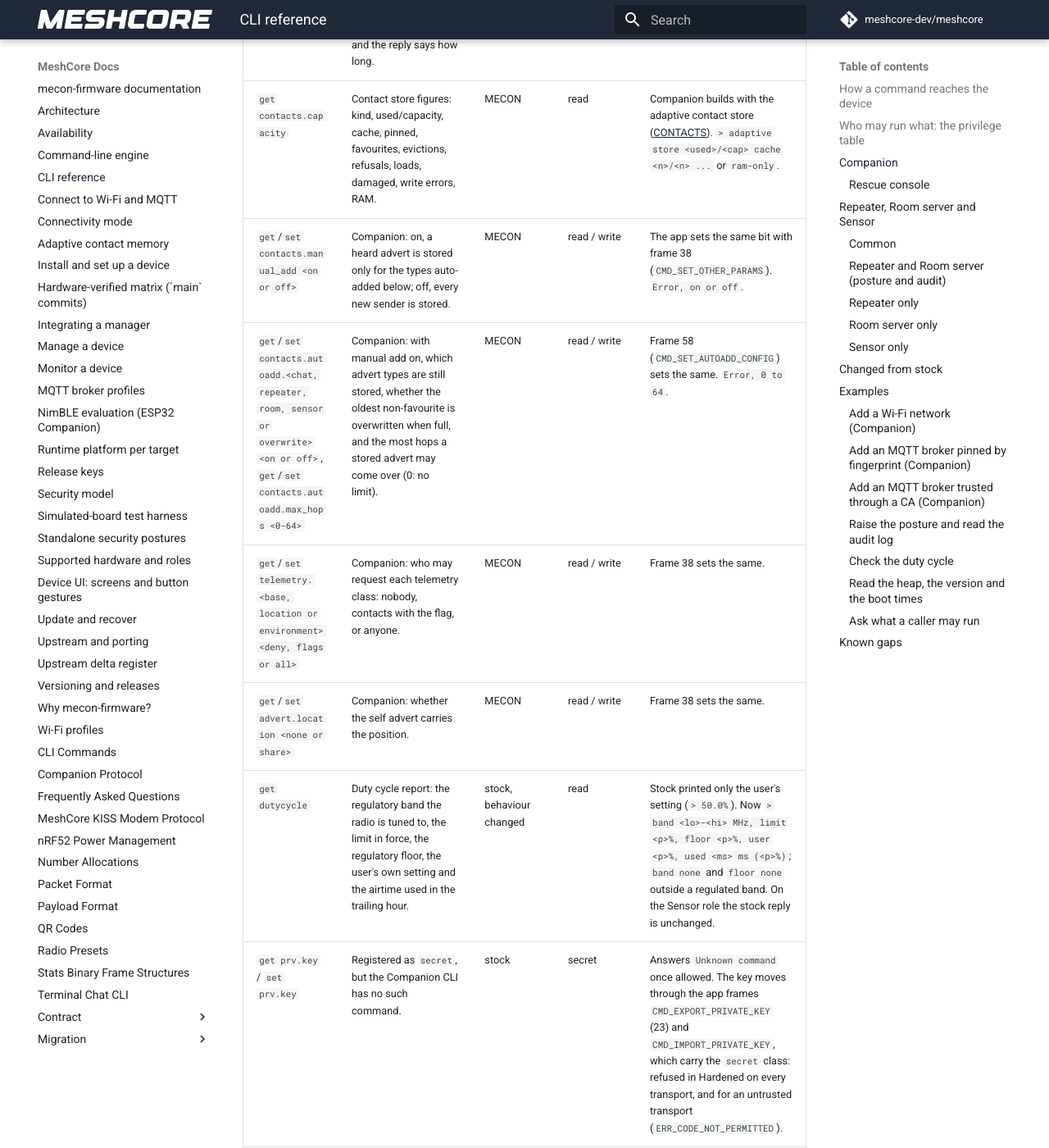
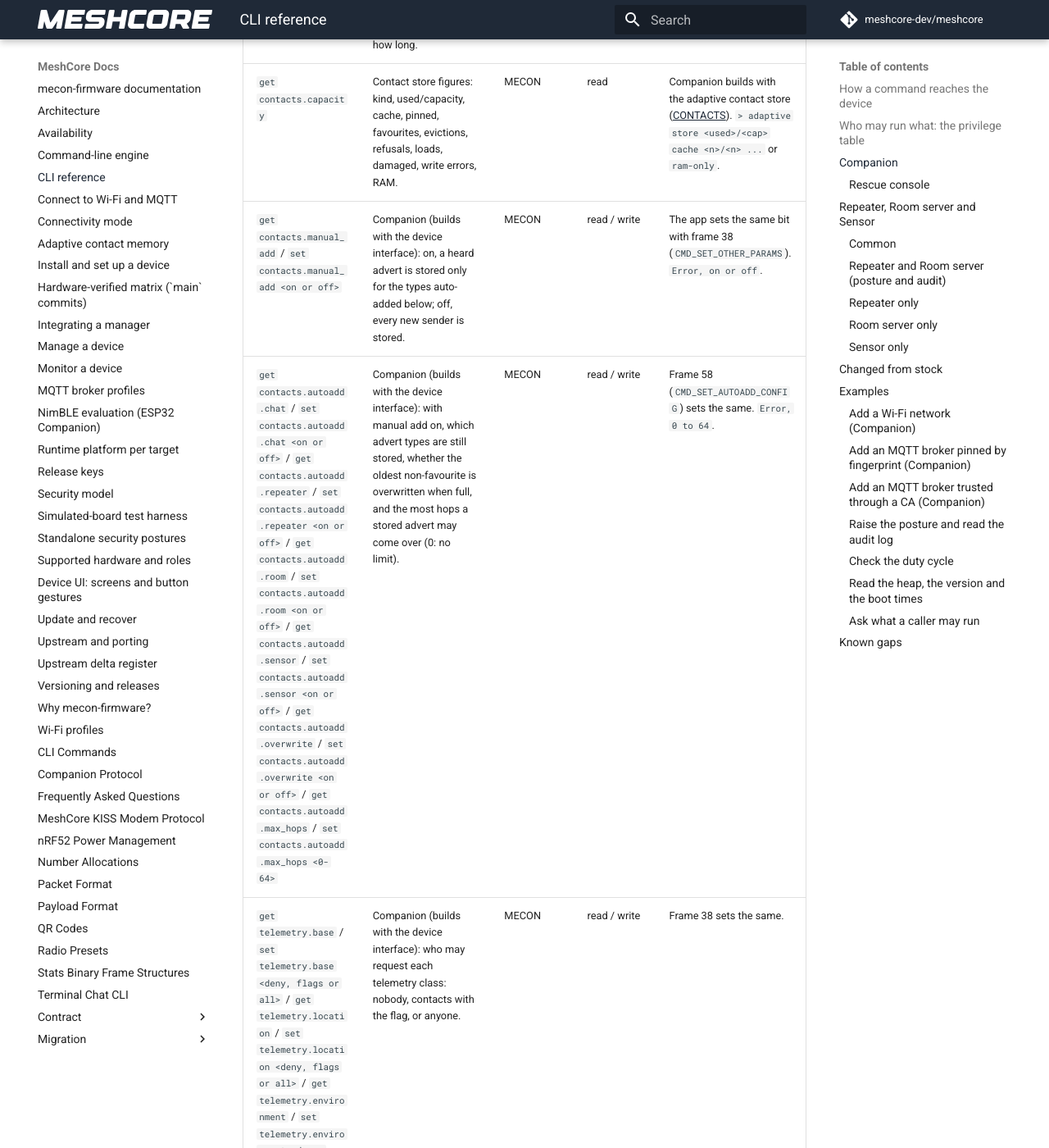
Before and after one commit to hoejriis/mecon-firmware, an MkDocs documentation site: the page built from docs/CLI_REFERENCE.md, in a window 1280 px wide and 1400 px high, scrolled down 4704 px. Shown: the whole window at 82% size. Built offline with MkDocs 1.6.1 and Material for MkDocs 9.7.7, drawn with Linux system fonts in a browser that asks for light colours; comment, search, counter and statistics services are not loaded; some of the changed text lies outside the part shown.

Commit message:
Contact policy lines: literal commands, built with the device interface only
Two CI failures on the first version:
- wio-e5-mini_companion_radio_usb (STM32, no device interface)
  overflowed its flash by 16 bytes. The lines exist for the interface's
  config keys, so they are now built only with ENABLE_MECON_IFACE; a
  board without the interface keeps the app frames 38 and 58.
- The CLI reference sync test found none of the new commands in the
  source: the handler built their names from parts. It now holds a
  table of literal get and set lines. The test's literal scanner read
  contacts.* names only up to a dot or an underscore; it now reads
  whole names, and the telemetry.* and advert.location families too
  (checked by dropping a row: the test fails).

Co-Authored-By: Claude Opus 5.5 (1M context) <noreply@anthropic.com>

```diff
--- a/docs/CLI_REFERENCE.md
+++ b/docs/CLI_REFERENCE.md
@@ -60,10 +60,10 @@ The commands the Companion CLI accepts, reached by the app frame, the rescue con
 | `get tz.offset` / `set tz.offset <-12..14>` | Time-zone offset in hours. | stock | read / write | `Error, must be from -12 to +14`. |
 | `clock back <epoch-seconds>` | Companion: set a clock that ran ahead back. Peers that hold this contact ignore its adverts for as long as the clock went back, and the reply says how long. | MECON | destructive | Over the cable only; audited as `clock-back`. |
 | `get contacts.capacity` | Contact store figures: kind, used/capacity, cache, pinned, favourites, evictions, refusals, loads, damaged, write errors, RAM. | MECON | read | Companion builds with the adaptive contact store ([CONTACTS](CONTACTS.md)). `> adaptive store <used>/<cap> cache <n>/<n> ...` or `ram-only`. |
-| `get`/`set contacts.manual_add <on or off>` | Companion: on, a heard advert is stored only for the types auto-added below; off, every new sender is stored. | MECON | read / write | The app sets the same bit with frame 38 (`CMD_SET_OTHER_PARAMS`). `Error, on or off`. |
-| `get`/`set contacts.autoadd.<chat, repeater, room, sensor or overwrite> <on or off>`, `get`/`set contacts.autoadd.max_hops <0-64>` | Companion: with manual add on, which advert types are still stored, whether the oldest non-favourite is overwritten when full, and the most hops a stored advert may come over (0: no limit). | MECON | read / write | Frame 58 (`CMD_SET_AUTOADD_CONFIG`) sets the same. `Error, 0 to 64`. |
-| `get`/`set telemetry.<base, location or environment> <deny, flags or all>` | Companion: who may request each telemetry class: nobody, contacts with the flag, or anyone. | MECON | read / write | Frame 38 sets the same. |
-| `get`/`set advert.location <none or share>` | Companion: whether the self advert carries the position. | MECON | read / write | Frame 38 sets the same. |
+| `get contacts.manual_add` / `set contacts.manual_add <on or off>` | Companion (builds with the device interface): on, a heard advert is stored only for the types auto-added below; off, every new sender is stored. | MECON | read / write | The app sets the same bit with frame 38 (`CMD_SET_OTHER_PARAMS`). `Error, on or off`. |
+| `get contacts.autoadd.chat` / `set contacts.autoadd.chat <on or off>` / `get contacts.autoadd.repeater` / `set contacts.autoadd.repeater <on or off>` / `get contacts.autoadd.room` / `set contacts.autoadd.room <on or off>` / `get contacts.autoadd.sensor` / `set contacts.autoadd.sensor <on or off>` / `get contacts.autoadd.overwrite` / `set contacts.autoadd.overwrite <on or off>` / `get contacts.autoadd.max_hops` / `set contacts.autoadd.max_hops <0-64>` | Companion (builds with the device interface): with manual add on, which advert types are still stored, whether the oldest non-favourite is overwritten when full, and the most hops a stored advert may come over (0: no limit). | MECON | read / write | Frame 58 (`CMD_SET_AUTOADD_CONFIG`) sets the same. `Error, 0 to 64`. |
+| `get telemetry.base` / `set telemetry.base <deny, flags or all>` / `get telemetry.location` / `set telemetry.location <deny, flags or all>` / `get telemetry.environment` / `set telemetry.environment <deny, flags or all>` | Companion (builds with the device interface): who may request each telemetry class: nobody, contacts with the flag, or anyone. | MECON | read / write | Frame 38 sets the same. |
+| `get advert.location` / `set advert.location <none or share>` | Companion (builds with the device interface): whether the self advert carries the position. | MECON | read / write | Frame 38 sets the same. |
 | `get dutycycle` | Duty cycle report: the regulatory band the radio is tuned to, the limit in force, the regulatory floor, the user's own setting and the airtime used in the trailing hour. | stock, behaviour changed | read | Stock printed only the user's setting (`> 50.0%`). Now `> band <lo>-<hi> MHz, limit <p>%, floor <p>%, user <p>%, used <ms> ms (<p>%)`; `band none` and `floor none` outside a regulated band. On the Sensor role the stock reply is unchanged. |
 | `get prv.key` / `set prv.key` | Registered as `secret`, but the Companion CLI has no such command. | stock | secret | Answers `Unknown command` once allowed. The key moves through the app frames `CMD_EXPORT_PRIVATE_KEY` (23) and `CMD_IMPORT_PRIVATE_KEY`, which carry the `secret` class: refused in Hardened on every transport, and for an untrusted transport (`ERR_CODE_NOT_PERMITTED`). |
 | `get posture` | Show the posture. | MECON | read | `> normal` or `> hardened`; a flagged contact may read it (Normal). |
```
Also changed, not shown: 4 other files.
